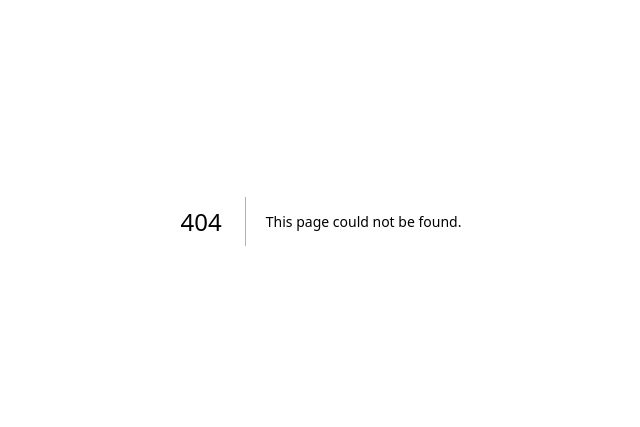
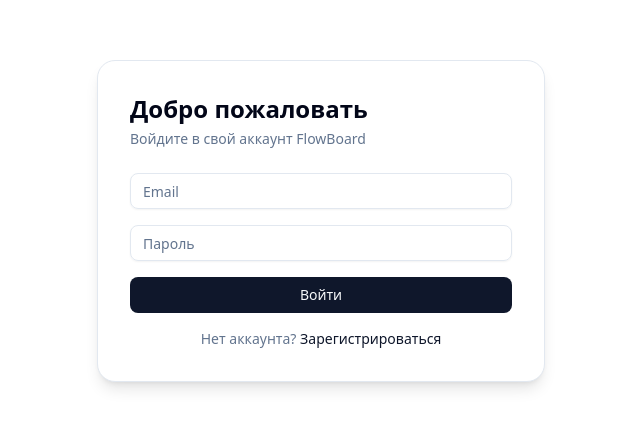
Before and after one commit to AndreyYurev/flow-board, a Next.js app: page /login in a window 1280 px wide. Before the commit this address had no page. Shown: the part 179-606 px from the top of the page, without its empty margins (319-959 px from the left). Built offline with nearby package versions, Linux system fonts and the light colour scheme; no server answers.

Commit message:
feat: add login page with auth

```diff
--- /dev/null
+++ b/src/app/login/page.tsx
@@ -0,0 +1,77 @@
+'use client'
+
+import { useForm } from 'react-hook-form'
+import { zodResolver } from '@hookform/resolvers/zod'
+import { z } from 'zod'
+import { useRouter } from 'next/navigation'
+import { createClient } from '@/lib/supabase/client'
+import { Button } from '@/components/ui/button'
+import { Input } from '@/components/ui/input'
+import { AuthCard } from '@/components/shared/AuthCard'
+
+const loginSchema = z.object({
+  email: z.email('Введите корректный email'),
+  password: z.string().min(8, 'Пароль минимум 8 символов'),
+})
+
+type LoginFormData = z.infer<typeof loginSchema>
+
+export default function LoginPage() {
+  const router = useRouter()
+  const supabase = createClient()
+
+  const {
+    register,
+    handleSubmit,
+    formState: { errors, isSubmitting },
+    setError,
+  } = useForm<LoginFormData>({
+    resolver: zodResolver(loginSchema),
+  })
+
+  const onSubmit = async (data: LoginFormData) => {
+    const { error } = await supabase.auth.signInWithPassword({
+      email: data.email,
+      password: data.password,
+    })
+
+    if (error) {
+      setError('root', { message: 'Ошибка входа. Попробуйте снова.' })
+      return
+    }
+
+    router.push('/dashboard')
+  }
+
+  return (
+    <AuthCard
+      title="Добро пожаловать"
+      subtitle="Войдите в свой аккаунт FlowBoard"
+      footerText="Нет аккаунта?"
+      footerLinkText="Зарегистрироваться"
+      footerLinkHref="/register"
+    >
+      <form onSubmit={handleSubmit(onSubmit)} className="flex flex-col gap-4">
+        <div>
+          <Input placeholder="Email" type="email" {...register('email')} />
+          {errors.email && <p className="text-destructive text-xs mt-1">{errors.email.message}</p>}
+        </div>
+
+        <div>
+          <Input placeholder="Пароль" type="password" {...register('password')} />
+          {errors.password && (
+            <p className="text-destructive text-xs mt-1">{errors.password.message}</p>
+          )}
+        </div>
+
+        {errors.root && (
+          <p className="text-destructive text-sm text-center">{errors.root.message}</p>
+        )}
+
+        <Button type="submit" disabled={isSubmitting}>
+          {isSubmitting ? 'Вход...' : 'Войти'}
+        </Button>
+      </form>
+    </AuthCard>
+  )
+}
--- a/src/app/register/page.tsx
+++ b/src/app/register/page.tsx
@@ -7,6 +7,7 @@ import { useRouter } from 'next/navigation'
 import { createClient } from '@/lib/supabase/client'
 import { Button } from '@/components/ui/button'
 import { Input } from '@/components/ui/input'
+import { AuthCard } from '@/components/shared/AuthCard'
 
 const registerSchema = z
   .object({
@@ -53,11 +54,13 @@ export default function RegisterPage() {
   }
 
   return (
-    <div className="min-h-screen flex items-center justify-center bg-background">
-      <div className="w-full max-w-md p-8 border border-border rounded-2xl bg-card shadow-lg">
-        <h1 className="text-2xl font-bold mb-1">Создать аккаунт</h1>
-        <p className="text-muted-foreground text-sm mb-6">Зарегистрируйтесь в FlowBoard</p>
-
+    <AuthCard
+      title="Создать аккаунт"
+      subtitle="Зарегистрируйтесь в FlowBoard"
+      footerText="Уже есть аккаунт?"
+      footerLinkText="Войти"
+      footerLinkHref="/login"
+    >
       <form onSubmit={handleSubmit(onSubmit)} className="flex flex-col gap-4">
         <div>
           <Input placeholder="Ваше имя" {...register('displayName')} />
@@ -68,9 +71,7 @@ export default function RegisterPage() {
 
         <div>
           <Input placeholder="Email" type="email" {...register('email')} />
-            {errors.email && (
-              <p className="text-destructive text-xs mt-1">{errors.email.message}</p>
-            )}
+          {errors.email && <p className="text-destructive text-xs mt-1">{errors.email.message}</p>}
         </div>
 
         <div>
@@ -99,14 +100,6 @@ export default function RegisterPage() {
           {isSubmitting ? 'Регистрация...' : 'Зарегистрироваться'}
         </Button>
       </form>
-
-        <p className="text-center text-sm text-muted-foreground mt-4">
-          Уже есть аккаунт?{' '}
-          <a href="/login" className="text-primary hover:underline">
-            Войти
-          </a>
-        </p>
-      </div>
-    </div>
+    </AuthCard>
   )
 }
--- /dev/null
+++ b/src/components/shared/AuthCard.tsx
@@ -0,0 +1,33 @@
+interface AuthCardProps {
+  title: string
+  subtitle: string
+  footerText: string
+  footerLinkText: string
+  footerLinkHref: string
+  children: React.ReactNode
+}
+
+export function AuthCard({
+  title,
+  subtitle,
+  footerText,
+  footerLinkText,
+  footerLinkHref,
+  children,
+}: AuthCardProps) {
+  return (
+    <div className="min-h-screen flex items-center justify-center bg-background">
+      <div className="w-full max-w-md p-8 border border-border rounded-2xl bg-card shadow-lg">
+        <h1 className="text-2xl font-bold mb-1">{title}</h1>
+        <p className="text-muted-foreground text-sm mb-6">{subtitle}</p>
+        {children}
+        <p className="text-center text-sm text-muted-foreground mt-4">
+          {footerText}{' '}
+          <a href={footerLinkHref} className="text-primary hover:underline">
+            {footerLinkText}
+          </a>
+        </p>
+      </div>
+    </div>
+  )
+}
```
Lines whose indentation alone changed are shown as unchanged.
